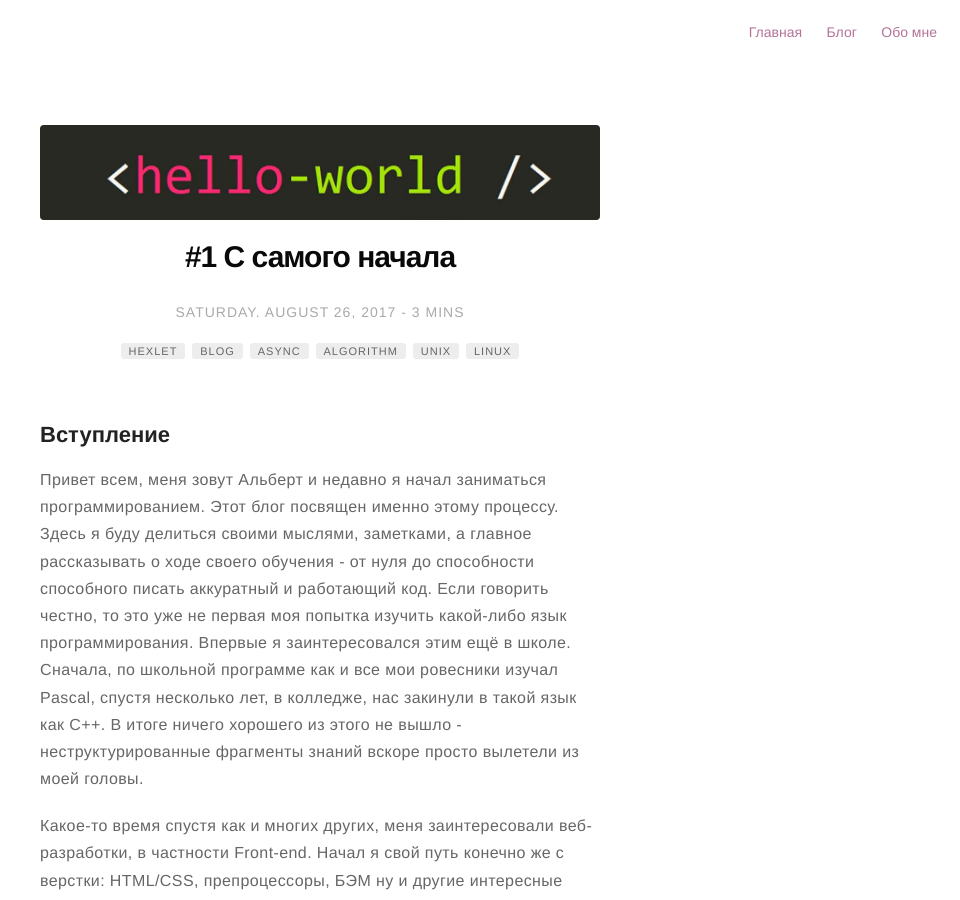
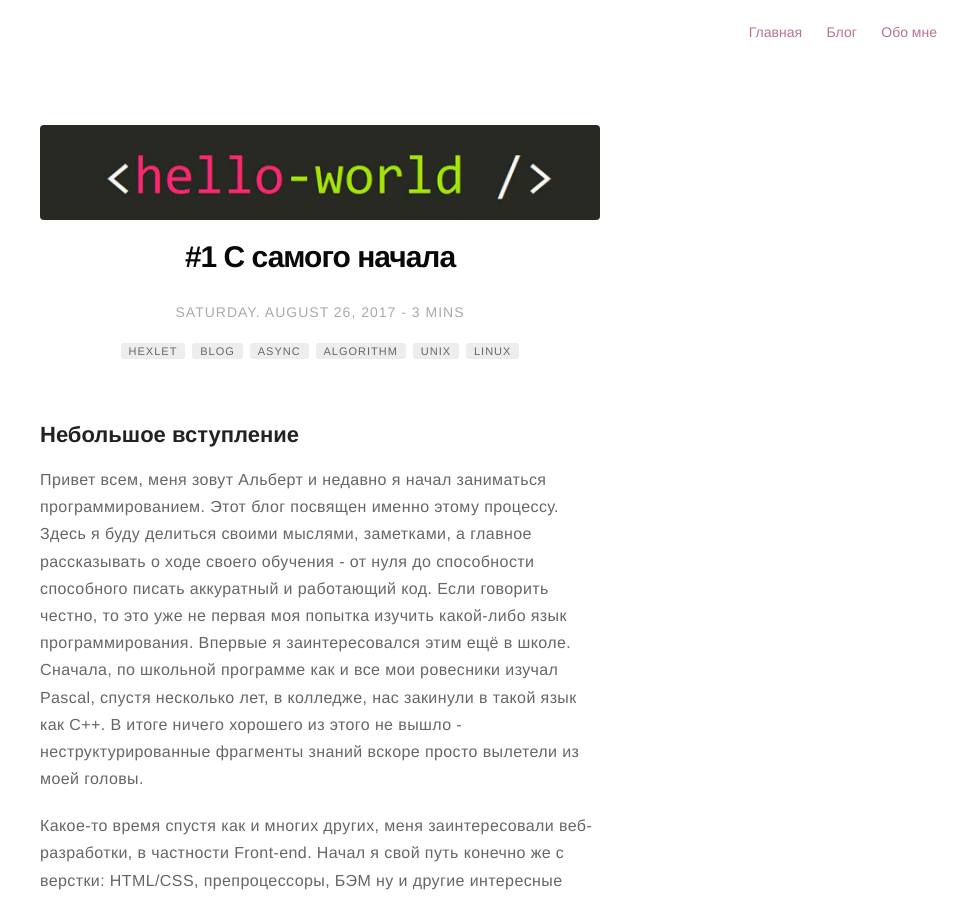
Before and after one commit to SayoBye/devblog, a Jekyll site: the page built from _posts/2017-08-26-1.md, in a window 1280 px wide and 900 px high. Shown: the whole window, without its empty margins (320-1280 px from the left). Built offline with Jekyll 4.4.1, drawn with Linux system fonts in a browser that asks for light colours; emoji names are drawn with the system emoji font; comment, search, counter and statistics services are not loaded.

Commit message:
fix title

```diff
--- a/_posts/2017-08-26-1.md
+++ b/_posts/2017-08-26-1.md
@@ -17,7 +17,7 @@ description: Первая статья в блоге
 ---
 
 
-## Вступление
+## Небольшое вступление
 Привет всем, меня зовут Альберт и недавно я начал заниматься программированием. Этот блог посвящен именно этому процессу. Здесь я буду делиться своими мыслями, заметками, а главное рассказывать о ходе своего обучения - от нуля до способности способного писать аккуратный и работающий код. Если говорить честно, то это уже не первая моя попытка изучить какой-либо язык программирования. Впервые я заинтересовался этим ещё в школе. Сначала, по школьной программе как и все мои ровесники изучал Pascal, спустя несколько лет, в колледже, нас закинули в такой язык как C++. В итоге ничего хорошего из этого не вышло - неструктурированные фрагменты знаний вскоре просто вылетели из моей головы.
 
 Какое-то время спустя как и многих других, меня заинтересовали веб-разработки, в частности Front-end. Начал я свой путь конечно же с верстки: HTML/CSS, препроцессоры, БЭМ ну и другие интересные штуки. Сверстал парочку простых (и не очень) макетов и решил приступить к изучению JavaScript - тут то меня и ждали первые разочарования. Первым моим учебником по JavaScript была книга Ильи Кантора, которую я до сих пор считаю лучшим руководством для начинающего js-программиста. Но по какой-то причине язык давался мне с большим трудом, за каждой неудачей следовало желание бросить это дело или по крайне мере отложить на несколько месяцев и заняться чем-то другим. Так продолжалось достаточно долго, пока я строго не решил взять себя в руки, выйти из всех простраций и довести дело до конца. И так как я всё равно дочитал учебник Кантора и не нашел в русскоязычном сегменте хорошего руководства по работе с DOM-элементами (у Кантора эта часть уже устарела) - мой выбор пал на Hexlet, где по словам моего знакомого как раз вышли новые курсы по DOM и React.
```
